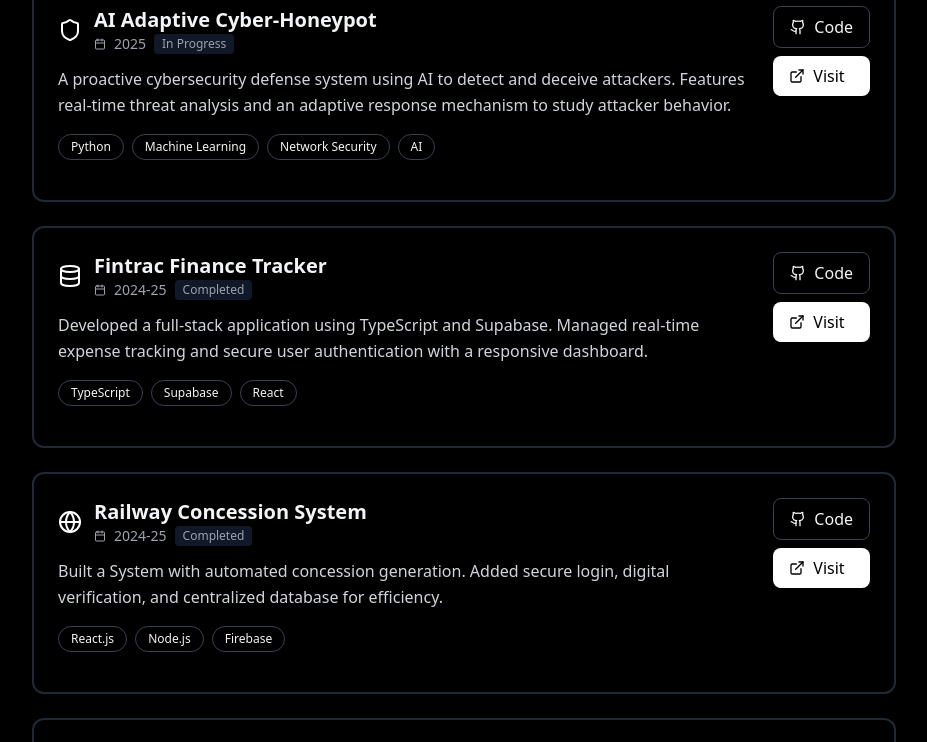
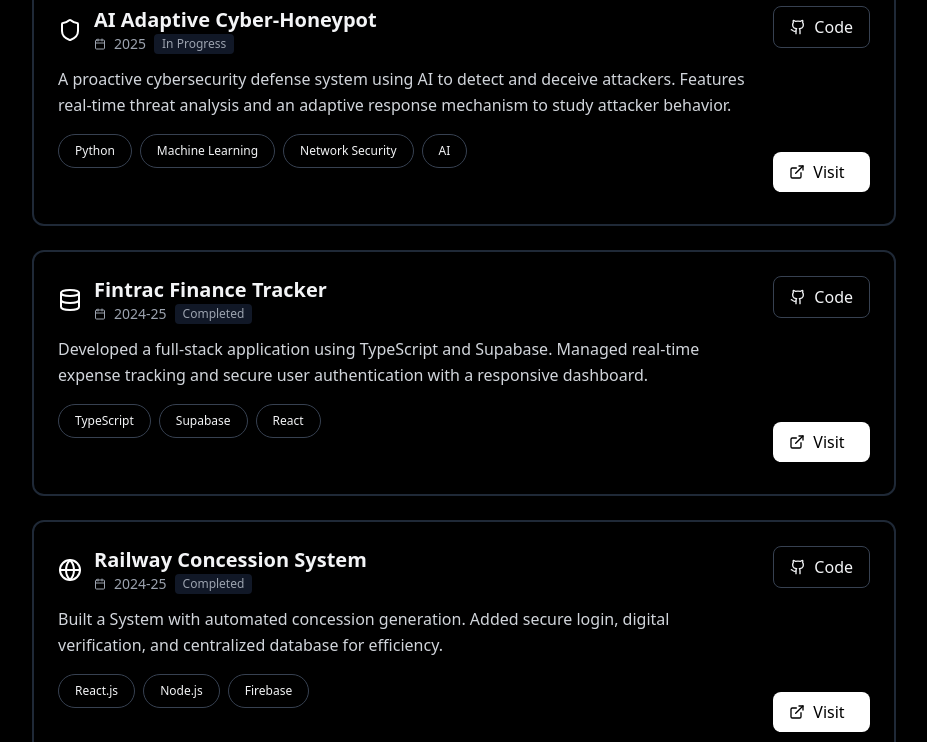
Before and after one commit to waqar741/portfolio, a React (Vite) app: page / in a window 1280 px wide. Shown: the part 1060-1802 px from the top of the page, without its empty margins (176-1103 px from the left). Built offline with nearby package versions, Linux system fonts and the light colour scheme.

Commit message:
small layout changes

```diff
--- a/src/Portfolio.tsx
+++ b/src/Portfolio.tsx
@@ -435,7 +435,7 @@
                                             {project.stack.map(tech => (
                                                 <span
                                                     key={tech}
-                                                    className="px-3 py-1 text-xs border border-gray-300 dark:border-gray-700 rounded-full"
+                                                    className="px-4 py-2 text-xs border border-gray-300 dark:border-gray-700 rounded-full mb-4"
                                                 >
                                                     {tech}
                                                 </span>
@@ -446,7 +446,7 @@
                                     <div className="flex md:flex-col gap-2">
                                         <a
                                             href={project.github}
-                                            className="px-4 py-2 border border-gray-300 dark:border-gray-700 rounded-lg hover:bg-gray-50 dark:hover:bg-gray-900 transition-colors flex items-center gap-2"
+                                            className="px-4 py-2 border border-gray-300 dark:border-gray-700 rounded-lg hover:bg-gray-50 dark:hover:bg-gray-900 transition-colors flex items-center gap-2 mb-24"
                                         >
                                             <Github size={16} />
                                             Code
```
